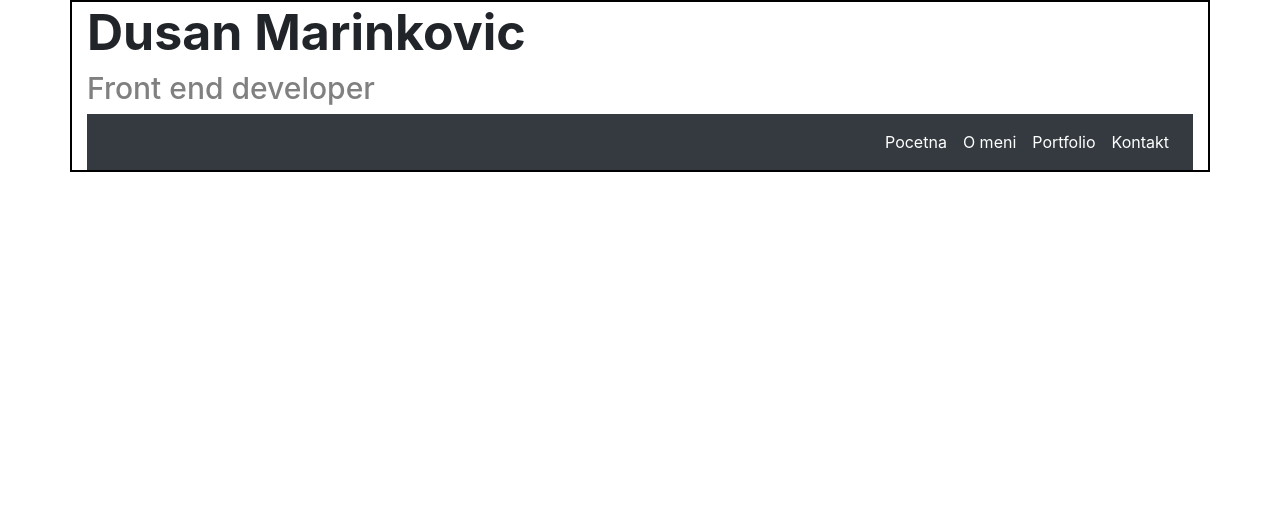
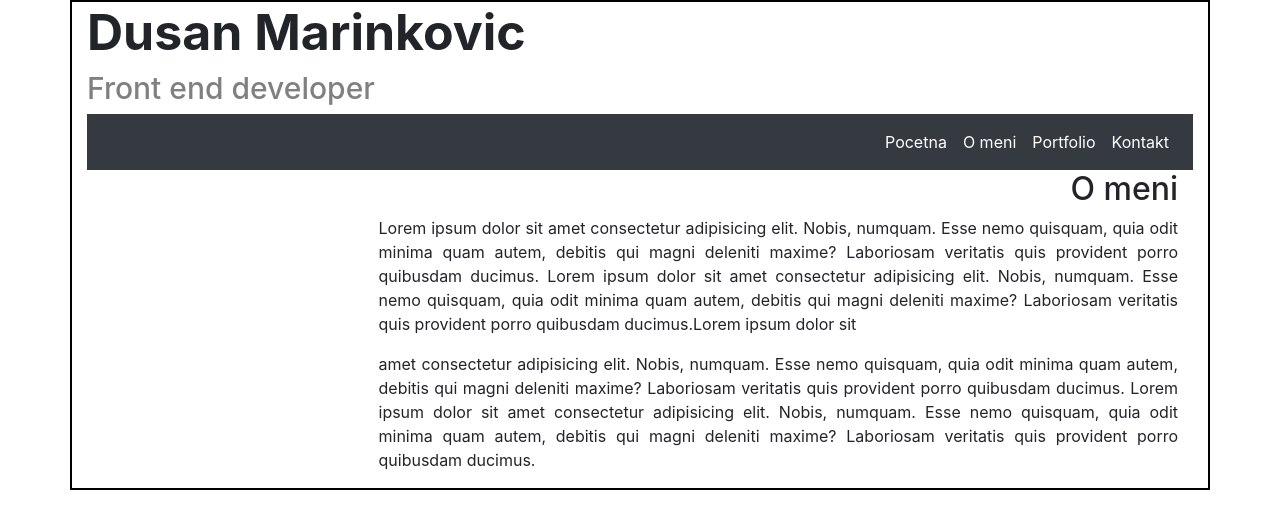
Before and after one commit to DusanMarinkovic13/fedzr_vezba, a plain HTML site: page sajt/index.html in a window 1280 px wide. Drawn offline with Linux system fonts and the light colour scheme.

Commit message:
rad sa main-om

```diff
--- a/sajt/index.html
+++ b/sajt/index.html
@@ -17,10 +17,10 @@
             <nav class="navbar navbar-dark navbar-expand-lg bg-dark" id="navBar">
                     <ul class="navbar-nav ml-auto" >
                             <li class="nav-item active">
-                                <a class="nav-link" href="#" id="a1">Pocetna <span class="sr-only">(current)</span></a>
+                                <a class="nav-link" href="#" id="a1">Pocetna </a>
                             </li>
                             <li class="nav-item">
-                                <a class="nav-link" href="#" id="a2">O meni</a>
+                                <a class="nav-link" href="#" id="a2">O meni<span class="sr-only">(current)</span></a>
                             </li>
                             <li class="nav-item">
                                 <a class="nav-link" href="#" id="a3">Portfolio</a>
@@ -30,9 +30,25 @@
                             </li>
                     </ul>
             </nav>
-            <div>
-                <section></section>
-                <main></main>
+            <div class="mainCont">
+                <div class="col-sm-3" id="left">
+
+                </div>
+                <div class="col-sm-9" id="cTOr">
+                    <h2 id="naslov">O meni</h2>
+                    <p class="text">Lorem ipsum dolor sit amet consectetur adipisicing elit. Nobis, numquam.
+                        Esse nemo quisquam, quia odit minima quam autem, debitis qui magni deleniti maxime?
+                        Laboriosam veritatis quis provident porro quibusdam ducimus.
+                        Lorem ipsum dolor sit amet consectetur adipisicing elit. Nobis, numquam.
+                        Esse nemo quisquam, quia odit minima quam autem, debitis qui magni deleniti maxime?
+                        Laboriosam veritatis quis provident porro quibusdam ducimus.Lorem ipsum dolor sit</p>
+                    <p class="text">amet consectetur adipisicing elit. Nobis, numquam.
+                        Esse nemo quisquam, quia odit minima quam autem, debitis qui magni deleniti maxime?
+                        Laboriosam veritatis quis provident porro quibusdam ducimus.
+                        Lorem ipsum dolor sit amet consectetur adipisicing elit. Nobis, numquam.
+                        Esse nemo quisquam, quia odit minima quam autem, debitis qui magni deleniti maxime?
+                        Laboriosam veritatis quis provident porro quibusdam ducimus.</p>
+                </div>
             </div>
             <footer></footer>
 
```
Also changed, not shown: sajt/boot/bootstrap.css.
